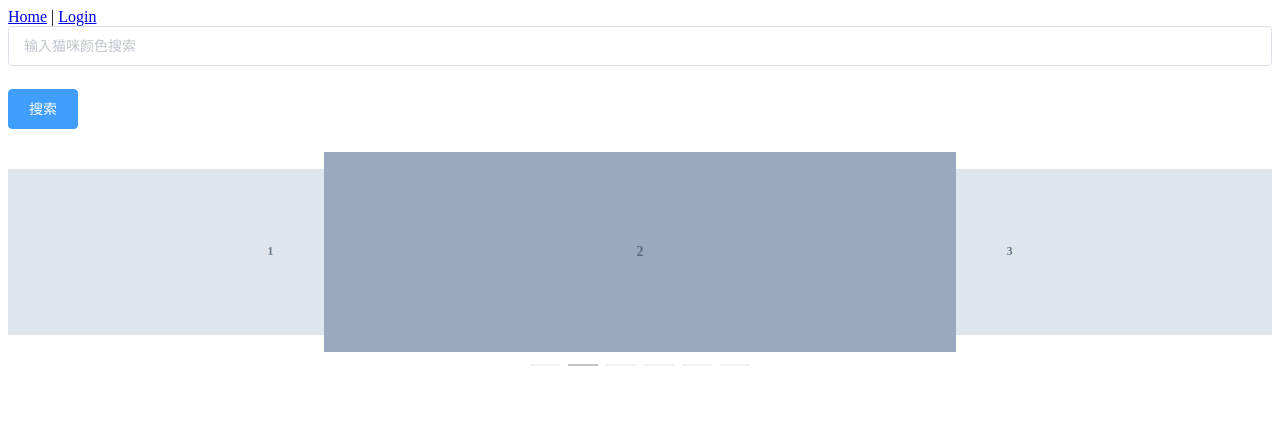
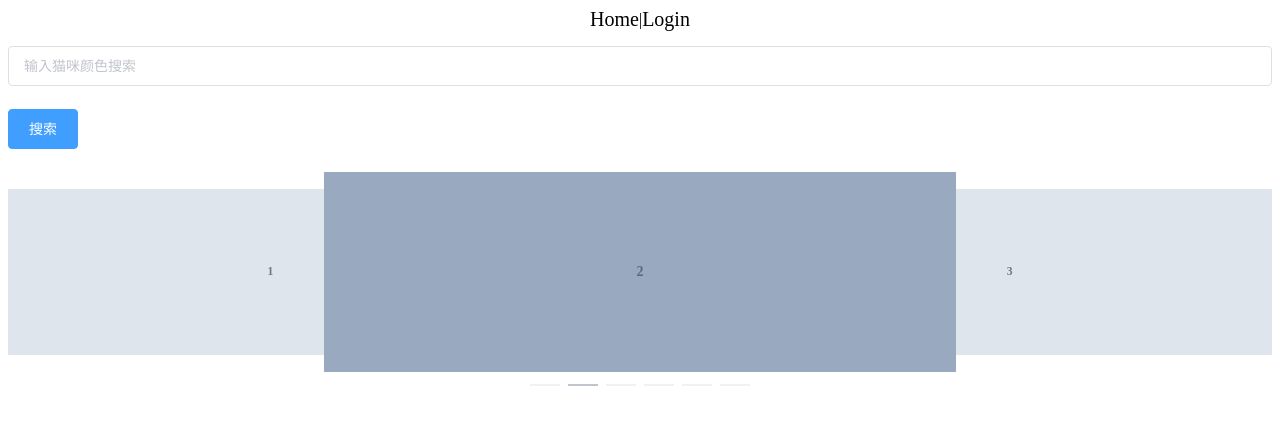
Before and after one commit to charlotteForever/xduCat, a Vue app in the folder xducat-client/: page / in a window 1280 px wide. Shown: the top 424 px of the page. Built offline with nearby package versions, Linux system fonts and the light colour scheme; the HTML template or start-up script is replaced by a standard one.

Commit message:
"主页展示逻辑的修改“

```diff
--- a/xducat-client/src/App.vue
+++ b/xducat-client/src/App.vue
@@ -1,40 +1,26 @@
 <template>
-  <nav>
-    <router-link to="/">Home</router-link> |
-    <router-link to="login">Login</router-link>
-
-    <el-form ref="searchRef" :model="search">
-      <el-form-item prop="search">
-        <el-input v-model="search.input" placeholder="输入猫咪颜色搜索" />
-      </el-form-item>
-
-      <el-form-item>
-        <el-button type="primary" @click="onSearch(searchRef)">搜索</el-button>
-      </el-form-item>
-    </el-form>
-  </nav>
-
-  <router-view />
+  <div>
+    <nav>
+      <router-link to="/">Home</router-link> |
+      <router-link to="login">Login</router-link>
+    </nav>
+    <router-view />
+  </div>
 </template>
 
-<script lang="ts" setup>
-import { reactive } from "vue";
-const search = reactive({
-  input: "",
-});
-</script>
-
-<script lang="ts">
-import { defineComponent } from "vue";
-
-export default defineComponent({
-  methods: {
-    onSearch() {
-      this.$router.push({
-        path: "/searchResult",
-        query: { color: this.search.input },
-      });
-    },
-  },
-});
-</script>
+<style lang="css">
+a {
+  font-size: 20px;
+  color: black;
+  text-decoration: none;
+}
+a:visited {
+  color: rgb(49, 146, 238);
+}
+nav {
+  display: flex;
+  align-items: center;
+  justify-content: center;
+  margin-bottom: 15px;
+}
+</style>
--- a/xducat-client/src/router/index.ts
+++ b/xducat-client/src/router/index.ts
@@ -4,7 +4,7 @@ import HomeView from '../views/HomeView.vue'
 const routes: Array<RouteRecordRaw> = [
   {
     path: '/',
-    name: '西电流浪猫之家~XDUcat',
+    name: 'home',
     component: HomeView
   },
   {
@@ -28,9 +28,13 @@ const routes: Array<RouteRecordRaw> = [
     component: () => import('../views/CatDetailView.vue')
   },
   {
-    path:'/:catchAll(.*)',
-    name:'页面不存在',
-    component:() => import('../views/NotFoundView.vue')
+    path: '/:catchAll(.*)',
+    name: '页面不存在',
+    component: () => import('../views/NotFoundView.vue')
+  },
+  {
+    path: '/*',
+    redirect: '/home'
   }
 ]
 
--- a/xducat-client/src/views/HomeView.vue
+++ b/xducat-client/src/views/HomeView.vue
@@ -1,10 +1,44 @@
 <template>
-  <el-carousel :interval="4000" type="card" height="200px">
-    <el-carousel-item v-for="item in 6" :key="item">
-      <h3>{{ item }}</h3>
-    </el-carousel-item>
-  </el-carousel>
+  <div>
+    <el-form ref="searchRef" :model="search">
+      <el-form-item prop="search">
+        <el-input v-model="search.input" placeholder="输入猫咪颜色搜索" />
+      </el-form-item>
+
+      <el-form-item>
+        <el-button type="primary" @click="onSearch(searchRef)">搜索</el-button>
+      </el-form-item>
+    </el-form>
+    <el-carousel :interval="4000" type="card" height="200px">
+      <el-carousel-item v-for="item in 6" :key="item">
+        <h3>{{ item }}</h3>
+      </el-carousel-item>
+    </el-carousel>
+  </div>
 </template>
+
+<script lang="ts" setup>
+import { reactive } from "vue";
+const search = reactive({
+  input: "",
+});
+</script>
+
+<script lang="ts" >
+import { defineComponent } from "vue";
+
+export default defineComponent({
+  methods: {
+    onSearch() {
+      this.$router.push({
+        path: "/searchResult",
+        query: { color: this.search.input },
+      });
+    },
+  },
+});
+</script>
+
 
 <style scoped>
 .el-carousel__item h3 {
```
